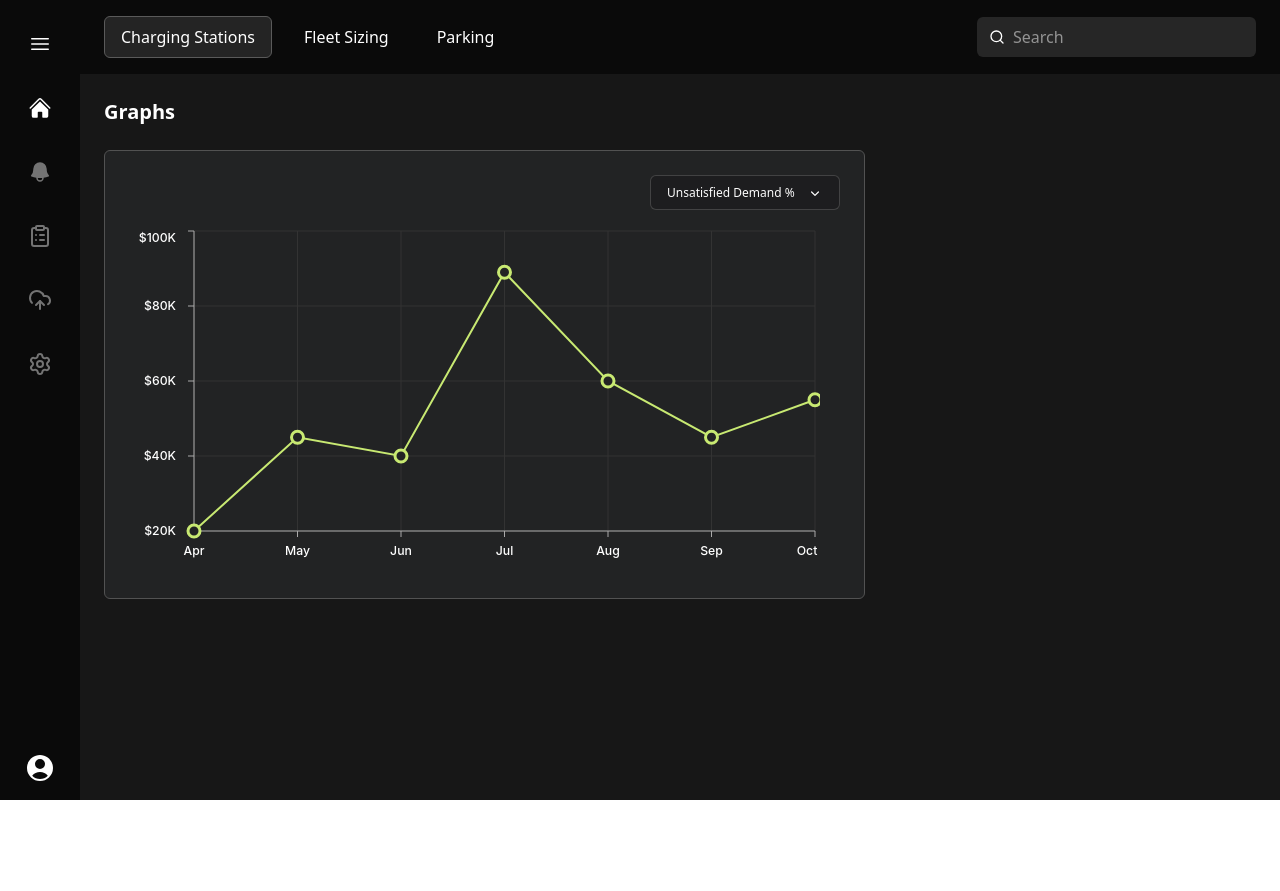
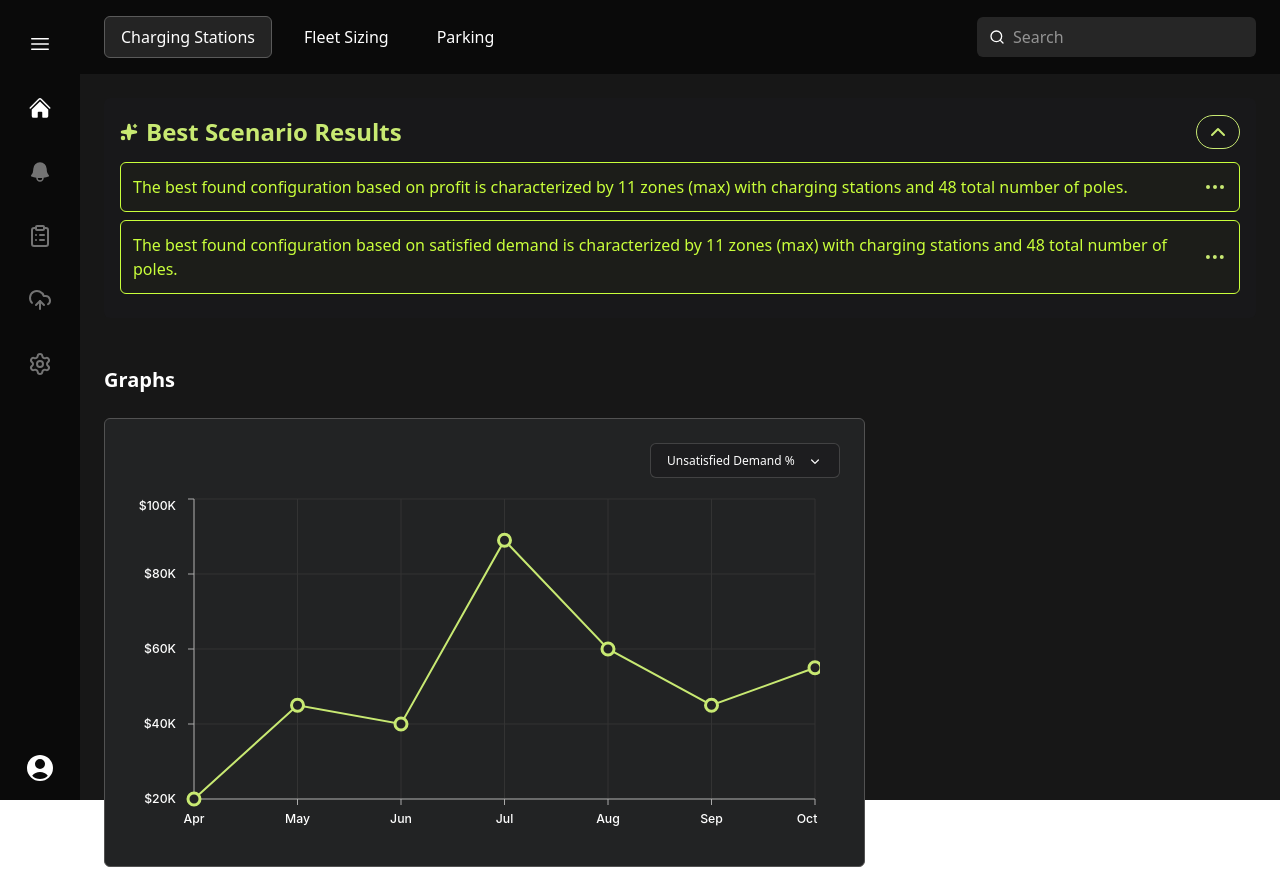
Before and after one commit to Harjap1996/answerAi_takeHome, a React (Vite) app: page / in a window 1280 px wide. Before the commit the page ends 800 px from the top, so only its background shows below. Built offline with nearby package versions, Linux system fonts and the light colour scheme.

Commit message:
refactor: added best results to dashboard

```diff
--- a/src/pages/DashboardPage.tsx
+++ b/src/pages/DashboardPage.tsx
@@ -1,9 +1,11 @@
 import Layout from "../components/Layout/Layout";
 import Chart from "../components/Chart/Chart";
+import BestScenarioResults from "../components/BestScenarioResults/BestScenarioResults";
 
 const DashboardPage = () => (
   <Layout>
     <div className="flex flex-col gap-6">
+      <BestScenarioResults />
       <h2 className="text-xl font-semibold">Graphs</h2>
       <Chart />
     </div>
```
